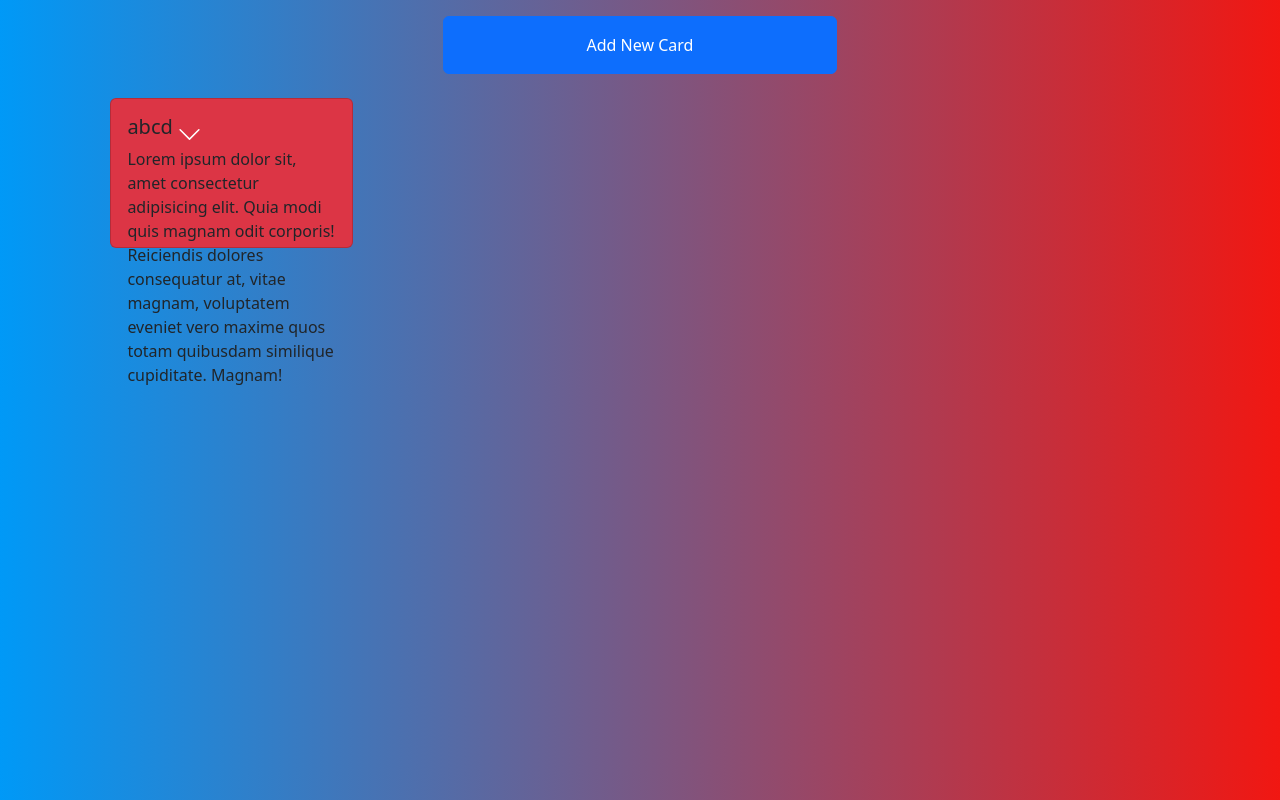
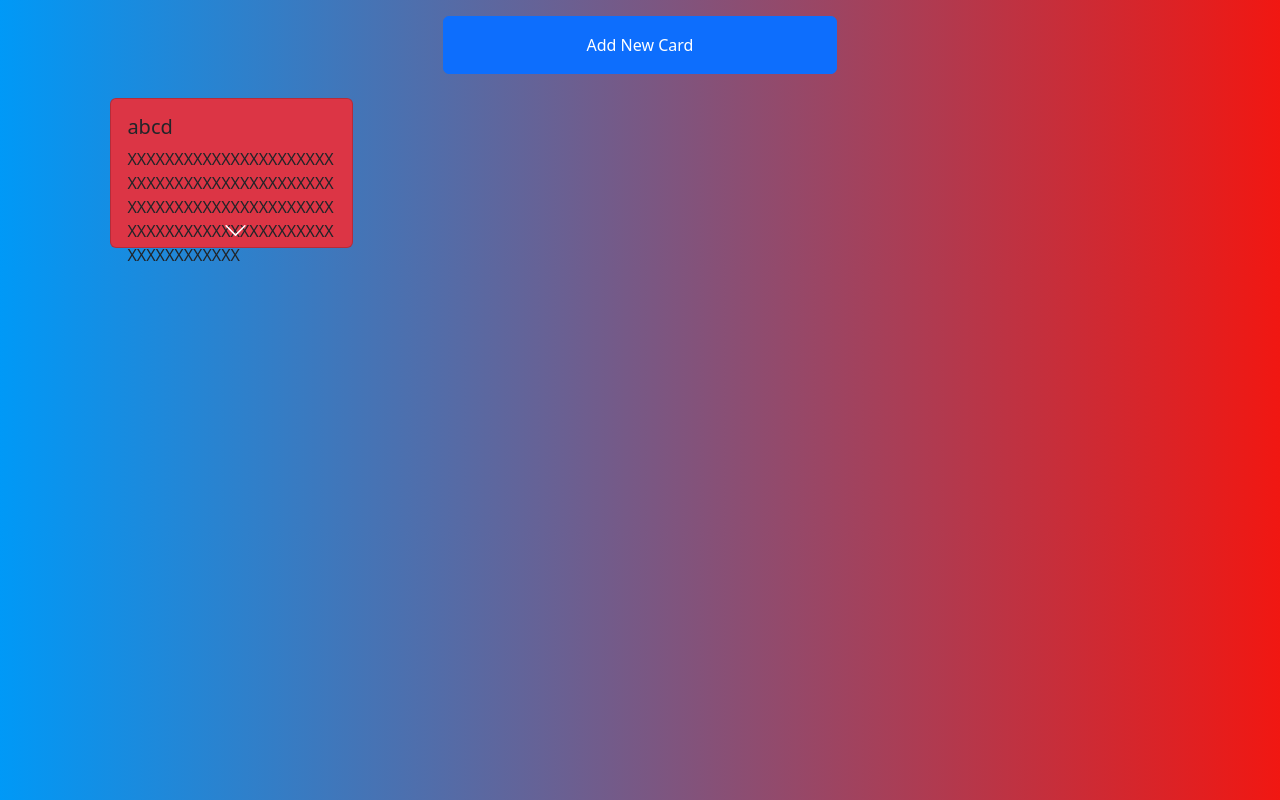
Before and after one commit to barangulmus/js-notes, a plain HTML site: page js-addnewcard/index.html in a window 1280 px wide. Drawn offline with nearby package versions, Linux system fonts and the light colour scheme.

Commit message:
Update index.html

```diff
--- a/js-addnewcard/index.html
+++ b/js-addnewcard/index.html
@@ -157,8 +157,8 @@
     <!-- /////////////////////////////////////////////// -->
 
     <div class="cards" id="cards">
-        <div class="card mb-3 bg-danger animate__bounceIn" id="card" >
-            <div class="card-body">
+        <div class="card mb-3 bg-danger animate__bounceIn" id="card">
+            <div class="card-body"  style="position: relative;">
                 <h5 class="card-title">abcd</h5>
                 <span>
                     <svg xmlns="http://www.w3.org/2000/svg" width="22" height="22" fill="currentColor" class="bi bi-trash" viewBox="0 0 16 16" id="trash">
@@ -172,11 +172,14 @@
                 <path fill-rule="evenodd" d="M1 13.5A1.5 1.5 0 0 0 2.5 15h11a1.5 1.5 0 0 0 1.5-1.5v-6a.5.5 0 0 0-1 0v6a.5.5 0 0 1-.5.5h-11a.5.5 0 0 1-.5-.5v-11a.5.5 0 0 1 .5-.5H9a.5.5 0 0 0 0-1H2.5A1.5 1.5 0 0 0 1 2.5z"/>
                 </svg>
                 </span>
-                <svg style="vertical-align:bottom;" xmlns="http://www.w3.org/2000/svg" width="25" height="25" fill="currentColor" class="bi bi-chevron-down text-white" viewBox="0 0 16 16">
+                <div class="animate__animated animate__shakeY animate__slower animate__infinit infinite" style="position: absolute; top: 118px; margin-left:40%;">
+                    <svg xmlns="http://www.w3.org/2000/svg" width="25" height="25" fill="currentColor" class="bi bi-chevron-down text-white" viewBox="0 0 16 16">
                     <path fill-rule="evenodd" d="M1.646 4.646a.5.5 0 0 1 .708 0L8 10.293l5.646-5.647a.5.5 0 0 1 .708.708l-6 6a.5.5 0 0 1-.708 0l-6-6a.5.5 0 0 1 0-.708"/>
                   </svg>
-                <p class="card-text">Lorem ipsum dolor sit, amet consectetur adipisicing elit. Quia modi quis magnam odit corporis! Reiciendis dolores consequatur at, vitae magnam, voluptatem eveniet vero maxime quos totam quibusdam similique cupiditate. Magnam!
+                </div>
 
+                <p class="card-text">
+                    XXXXXXXXXXXXXXXXXXXXXXXXXXXXXXXXXXXXXXXXXXXXXXXXXXXXXXXXXXXXXXXXXXXXXXXXXXXXXXXXXXXXXXXXXXXXXXXXXXXX
                 </p>
             </div>
         </div>
@@ -241,7 +244,12 @@
             const cards = document.getElementById("cards");
             console.log(cards);
             let card;
-            if (backgroundcolorspecial == null && backgroundcolor.length > 0) {
+            if (backgroundcolorspecial == null && backgroundcolor.length > 100) {
+                if(card_text.length>100){
+                    card_text=card_text.substring(0,100);
+                    console.log(card_text);
+
+                }
                 card = `
                 <div class="card mb-3 bg-${backgroundcolor} animate__bounceIn" id="card" >
                     <div class="card-body">
```
